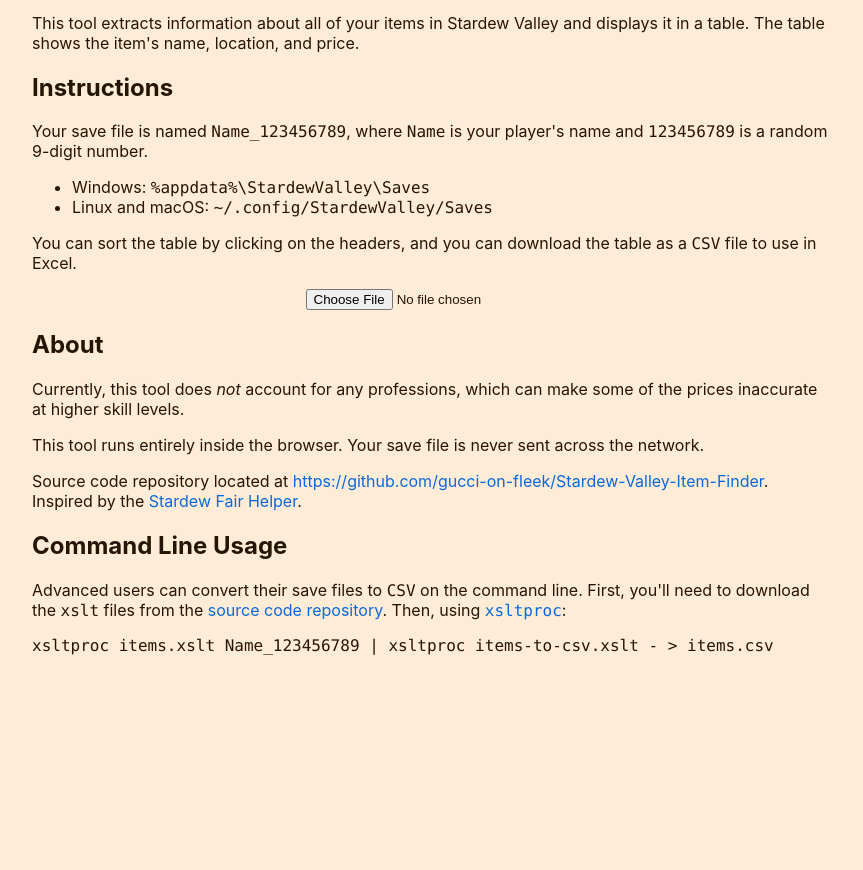
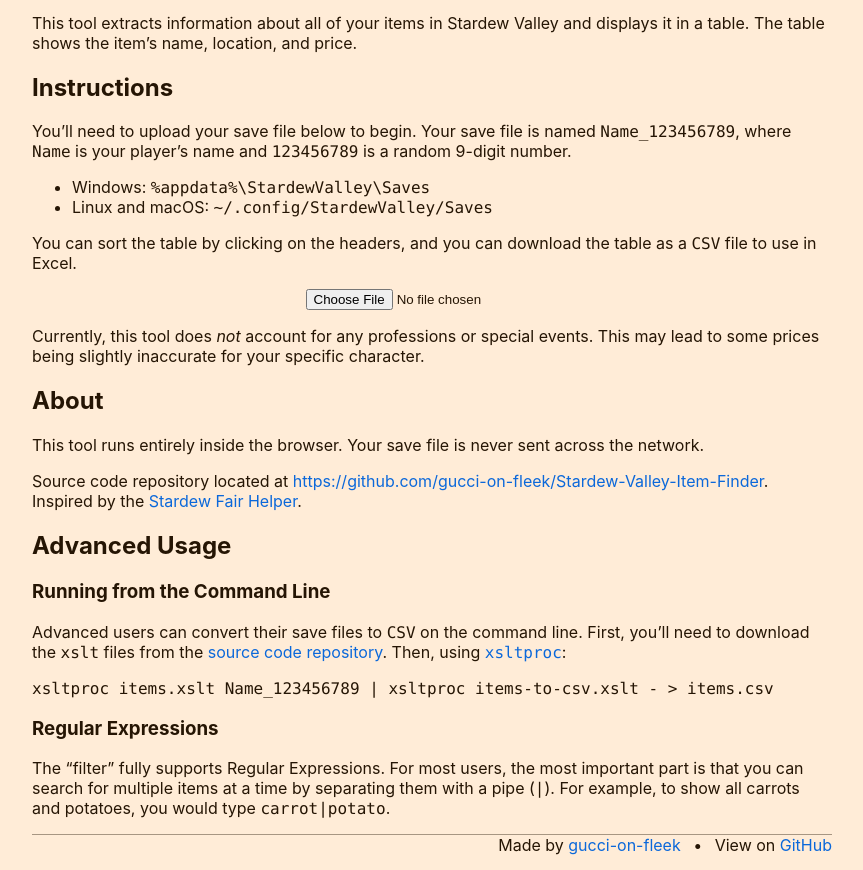
Before and after one commit to gucci-on-fleek/Stardew-Valley-Item-Finder, a plain HTML site: page index.html in a window 1280 px wide. Shown: the part 83-953 px from the top of the page, without its empty margins (208-1071 px from the left). Before the commit the page ends 800 px from the top, so only its background shows below. Drawn offline with Linux system fonts and the light colour scheme.

Commit message:
Documentation and UI updates

```diff
--- a/index.html
+++ b/index.html
@@ -5,7 +5,7 @@
     <meta charset="UTF-8" />
     <meta name="viewport" content="width=device-width, initial-scale=1.0" />
     <meta name="description"
-        content="This tool extracts information about all of your items in Stardew Valley and displays it in a table. The table shows the item's name, location, and price." />
+        content="This tool extracts information about all of your items in Stardew Valley and displays it in a table. The table shows the item’s name, location, and price." />
     <meta name="theme-color" content="#241504" />
     <link rel="stylesheet" href="item-finder.css" />
     <link rel="preload" href="items.xslt" as="fetch" crossorigin="anonymous" />
@@ -47,11 +47,12 @@
     </header>
     <section class="text">
         <p>This tool extracts information about all of your items in Stardew Valley and displays it in a table. The
-            table shows the item's name, location, and price.</p>
+            table shows the item’s name, location, and price.</p>
         <h2>Instructions</h2>
         <p>
-            Your save file is named <code>Name_123456789</code>, where <code>Name</code>
-            is your player's name and <code>123456789</code> is a random 9-digit number.
+            You’ll need to upload your save file below to begin. Your save file is named <code>Name_123456789</code>,
+            where <code>Name</code>
+            is your player’s name and <code>123456789</code> is a random 9-digit number.
         </p>
         <ul>
             <li>Windows: <code>%appdata%\StardewValley\Saves</code></li>
@@ -66,12 +67,11 @@
 
     <output></output>
     <section class="text">
+        <p>
+            Currently, this tool does <i>not</i> account for any professions or special events. This may lead to some
+            prices being slightly inaccurate for your specific character.
+        </p>
         <h2>About</h2>
-        <p>
-            Currently, this tool does <i>not</i> account for any professions, which can make some of the prices
-            inaccurate
-            at higher skill levels.
-        </p>
         <p>
             This tool runs entirely inside the browser. Your save file is never sent across the network.
         </p>
@@ -80,15 +80,26 @@
                 href="https://github.com/gucci-on-fleek/Stardew-Valley-Item-Finder">https://github.com/gucci-on-fleek/Stardew-Valley-Item-Finder</a>.
             Inspired by the <a href="https://mouseypounds.github.io/stardew-fair-helper/">Stardew Fair Helper</a>.
         </p>
-        <h2>Command Line Usage</h2>
+        <h2>Advanced Usage</h2>
+        <h3>Running from the Command Line</h3>
         <p>
             Advanced users can convert their save files to <code>CSV</code> on the command line. First,
-            you'll need to
+            you’ll need to
             download the <code>xslt</code> files from the <a
                 href="https://github.com/gucci-on-fleek/Stardew-Valley-Item-Finder">source code repository</a>.
             Then, using <a href="http://xmlsoft.org/XSLT/xsltproc.html"><code>xsltproc</code></a>:</p>
         <code class="block">
 xsltproc items.xslt Name_123456789 | xsltproc items-to-csv.xslt - > items.csv
         </code>
+        <h3>Regular Expressions</h3>
+        The “filter” fully supports Regular Expressions. For most users, the most important part is that you can search
+        for multiple items at a time by separating them with a pipe (<code>|</code>). For example, to show all carrots
+        and potatoes, you would type <code>carrot|potato</code>.
     </section>
+    <footer>
+        <ul>
+            <li>Made by <a href="https://github.com/gucci-on-fleek">gucci-on-fleek</a></li>
+            <li> View on <a href="https://github.com/gucci-on-fleek/Stardew-Valley-Item-Finder">GitHub</a></li>
+        </ul>
+    </footer>
 </body>
--- a/item-finder.css
+++ b/item-finder.css
@@ -32,13 +32,16 @@
 }
 
 @media print {
+
     /* Only print the table, and in black and white */
     :root {
         --color-background: white;
         --color-text: black;
     }
 
-    .text, h2, input {
+    .text,
+    h2,
+    input {
         display: none
     }
 
@@ -80,11 +83,14 @@
 }
 
 table {
-    margin-left: -20px; /* Counteract border-spacing for the left */
     border-collapse: separate;
     border-spacing: 20px 2px;
+    /* Counteract border-spacing for the left */
+    margin-left: -20px;
     table-layout: auto;
-    font-variant-numeric: tabular-nums; /* Monospaced numerals */
+    /* Monospaced numerals */
+    font-variant-numeric: tabular-nums;
+
 }
 
 thead {
@@ -95,12 +101,15 @@
     font-weight: bold;
 }
 
-td:nth-of-type(3), td:nth-of-type(4), td:nth-of-type(6) {
+td:nth-of-type(3),
+td:nth-of-type(4),
+td:nth-of-type(6) {
     /* Numeric columns should be right-aligned */
     text-align: right;
 }
 
-thead tr td, tfoot tr td {
+thead tr td,
+tfoot tr td {
     /* Have the header/footer of the table stay in the viewport */
     position: -webkit-sticky;
     position: sticky;
@@ -122,7 +131,10 @@
     font-family: ui-monospace, Consolas, Inconsolata, "Roboto Mono", "Droid Sans Mono", "Fira Mono", monospace
 }
 
-section, header, footer, article {
+section,
+header,
+footer,
+article {
     /* Don't want really wide text */
     max-width: 800px;
     display: block;
@@ -139,7 +151,7 @@
     margin-left: 50px;
 }
 
-img.icon {
+.icon {
     height: 1em;
 }
 
@@ -150,8 +162,29 @@
 
 code.block {
     overflow-x: auto;
-    position:absolute;
     max-width: 90%;
     padding-bottom: 1ex;
     margin-top: 0;
+    height: 2em;
 }
+
+footer {
+    padding-top: 0;
+    border-top: 1px solid var(--color-faded);
+    margin-top: 1em;
+    text-align: right;
+}
+
+footer ul {
+    margin: 0;
+    padding: 0;
+}
+
+footer ul li {
+    list-style-type: none;
+    display: inline;
+}
+
+footer li:not(:first-child):before {
+    content: " • ";
+}
```
Also changed, not shown: readme.md.
